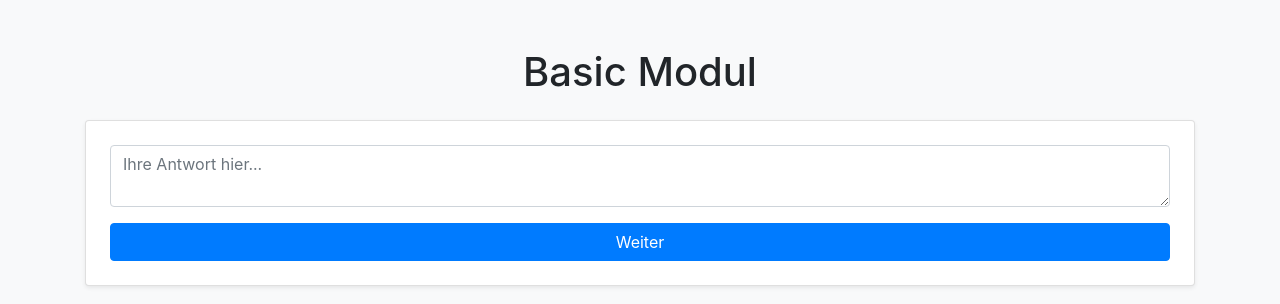
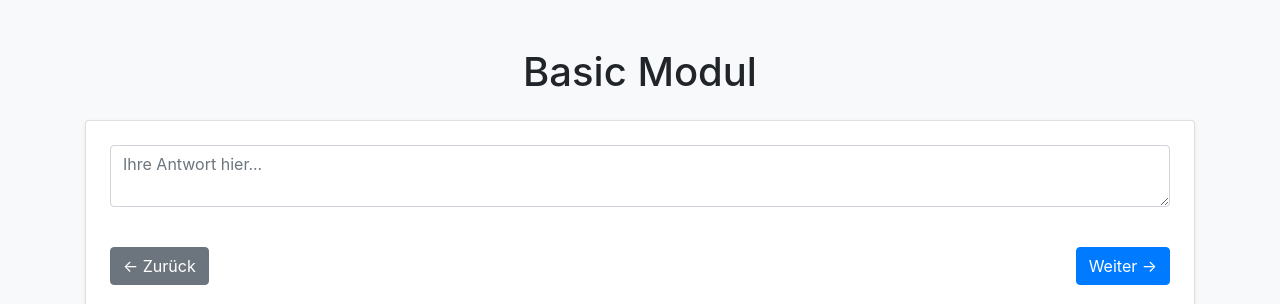
Before and after one commit to iGodmovement/BA, a Flask app: template templates/basic_quiz.html in a window 1280 px wide. Shown: the part 57-361 px from the top of the page. Run offline with Flask 3, Linux system fonts and the light colour scheme; the template is opened without the code that fills it, so the values that code supplies are empty; parts of the project's set-up code (start-up, migrations or seed data) failed here and were passed over; some libraries are stand-ins or nearby versions.

Commit message:
Zurück Buttons

```diff
--- a/templates/basic_quiz.html
+++ b/templates/basic_quiz.html
@@ -102,10 +102,19 @@
             {% endif %}
 
 
+            <!-- Button-Gruppe -->
+            <div class="d-flex justify-content-between mt-4">
+                    <!-- Zurück-Button -->
+                    <button type="submit" name="back" class="btn btn-secondary">
+                        ← Zurück
+                    </button>
 
-            <!-- Weiter Button -->
-            <button type="submit" class="btn btn-primary btn-block">Weiter</button>
-        </form>
+                <!-- Weiter-Button -->
+                <button type="submit" name="next" class="btn btn-primary">
+                    Weiter →
+                </button>
+                </div>
+            </form>
 
         <!-- Fortschrittsanzeige -->
         <p class="text-center mt-3">Frage {{ question_index + 1 }} von {{ total_questions }}</p>
--- a/templates/info.html
+++ b/templates/info.html
@@ -13,7 +13,7 @@
             <div class="card-body">
                 <h1 class="text-center mb-4">Ein interaktiver Leitfaden</h1>
                 <p class="lead">Willkommen zum Leitfaden!</p>
-                <p>Herzlich willkommen zu unserem interaktiven Leitfaden! Dieser Leitfaden wurde entwickelt, um Ihr Gebäude oder Projekt auf die Möglichkeit einer seriellen Sanierung im Holzbau zu überprüfen. Sie haben die Möglichkeit, verschiedene Module auszuwählen und spannende Fragen zu beantworten.</p>
+                <p>Herzlich willkommen zu unserem interaktiven Leitfaden! Dieser Leitfaden wurde entwickelt, um Ihr Gebäude oder Projekt auf die Möglichkeit einer seriellen Sanierung im Holzbau zu überprüfen. Sie haben die Möglichkeit, verschiedene Module auszuwählen und Fragen zu beantworten.</p>
 
                 <h4>Wie funktioniert die Applikation?</h4>
                 <ul>
```
Also changed, not shown: templates/advanced_quiz.html (+12 -2 lines), templates/express_quiz.html (+12 -2 lines).
